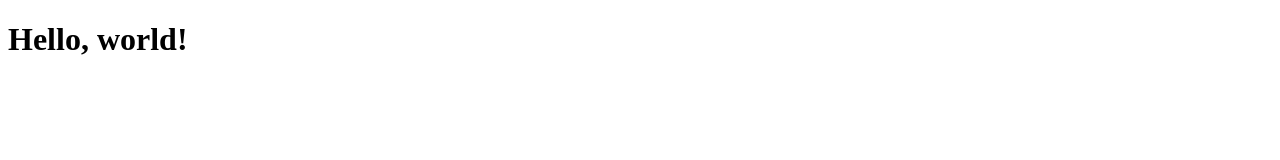
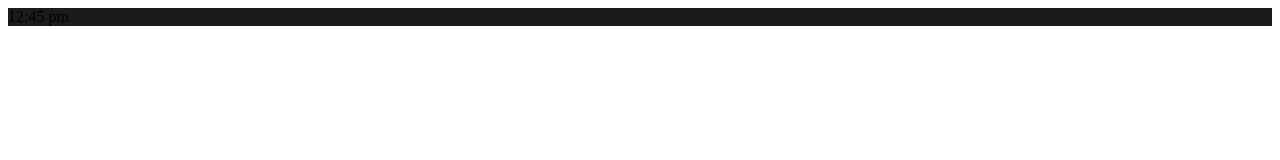
Before and after one commit to TAIHAN86/DIGITALCLOCK, a plain HTML site: page index.html in a window 1280 px wide. Drawn offline with Linux system fonts and the light colour scheme.

Commit message:
added div in html

```diff
--- a/index.html
+++ b/index.html
@@ -6,8 +6,24 @@
   <meta name="viewport" content="width=device-width,initial-scale=1" />
   <meta name="description" content="" />
   <link rel="icon" href="favicon.png">
+  <link rel="stylesheet" href="style.css">
 </head>
+
+
 <body>
-  <h1>Hello, world!</h1>
+
+  <div class="clock">
+
+    <span class="clock-time"> 12:45</span>
+    <span class="clock-ampm">pm</span>
+
+
+  </div>
+
+
+  <script src="script.js"></script>
+
+
+
 </body>
 </html>
--- /dev/null
+++ b/style.css
@@ -0,0 +1,4 @@
+.clock{
+
+    background: rgb(29, 26, 26);
+}
```
Also changed, not shown: script.js (added), 1 other file.
